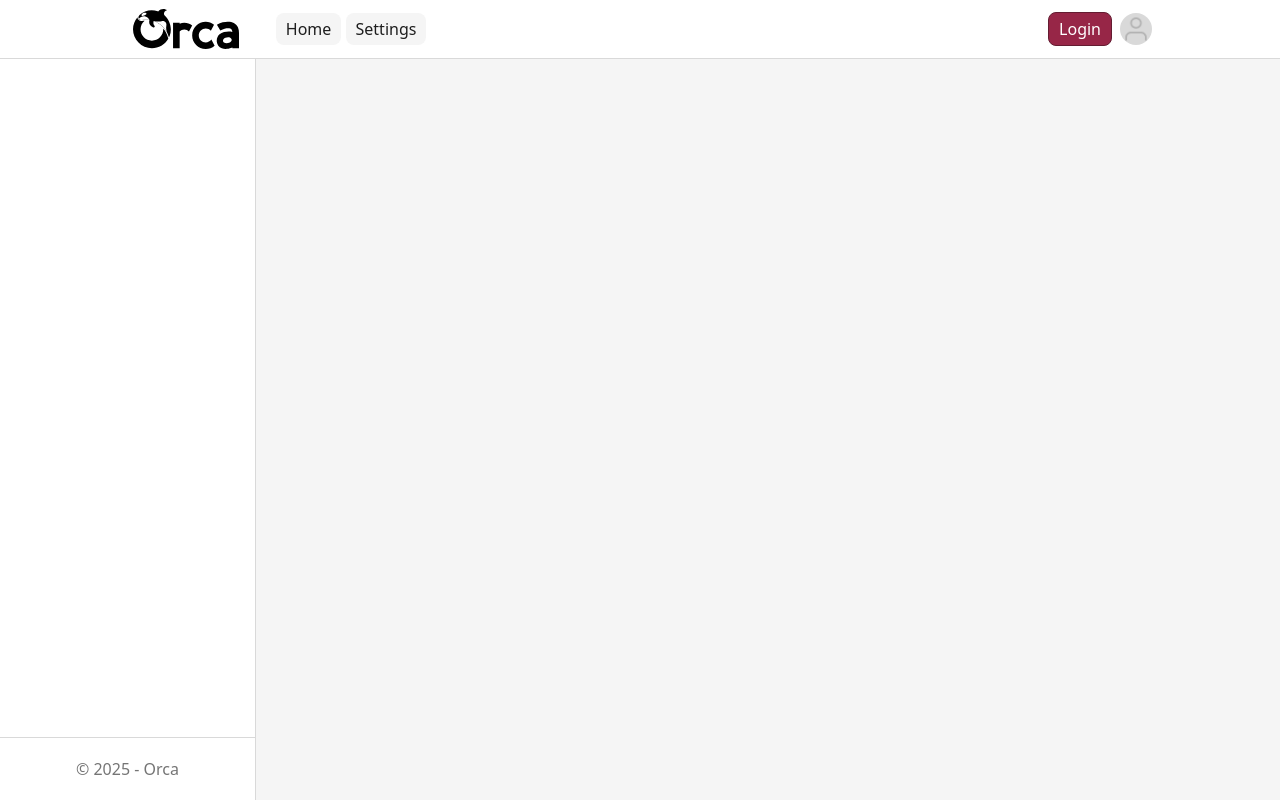
After one commit to angerenage/Orca, a FastAPI app: template app/templates/base.html in a window 1280 px wide. The commit adds this page. Run offline with FastAPI, Linux system fonts and the light colour scheme; the template is opened without the code that fills it, so the values that code supplies are empty.

Commit message:
Add a logo and a new base template and update styles

```diff
--- a/app/static/graph.js
+++ b/app/static/graph.js
@@ -115,9 +115,6 @@ const PercentChart = (target, title, series, opts = {}) => {
     if (!legendEl) {
         legendEl = document.createElement('div');
         legendEl.className = 'legend';
-        legendEl.style.display = 'flex';
-        legendEl.style.gap = '12px';
-        legendEl.style.alignItems = 'center';
         headerWrap.appendChild(legendEl);
     }
     let currentValues = [];
@@ -145,7 +142,6 @@ const PercentChart = (target, title, series, opts = {}) => {
             if (values[i] !== undefined && values[i] !== null) {
                 const val = document.createElement('span');
                 val.className = 'legend-value';
-                val.style.fontWeight = 'bold';
                 const vv = values[i];
                 val.textContent = (typeof vv === 'string') ? vv : cfg.legendFormat(vv, i, s);
                 item.appendChild(val);
--- a/app/static/style.css
+++ b/app/static/style.css
@@ -24,14 +24,77 @@
     --radius-small: 5px;
     --radius-medium: 8px;
     --radius-full: 9999px;
+
+
+    --border-style: 1.5px solid;
+}
+
+* {
+	box-sizing: border-box;
 }
 
 body {
+    display: flex;
+    flex-direction: column;
     margin: 0;
-    padding: 2rem;
+    padding: 0;
+    min-height: 100vh;
     background: var(--bg-base);
     color: var(--text-primary);
     font-family: ui-sans-serif, system-ui, -apple-system, Segoe UI, Roboto, Helvetica, Arial, "Apple Color Emoji", "Segoe UI Emoji";
+}
+
+header {
+    display: flex;
+    gap: 2rem;
+    padding: 0.25rem 8rem;
+    align-items: center;
+    background-color: var(--bg-light);
+    border-bottom: var(--border-style) var(--border);
+}
+
+.avatar {
+    height: 2rem;
+    width: 2rem;
+    border-radius: var(--radius-full);
+    margin-left: auto;
+}
+
+.logo {
+    height: 2.5rem;
+    margin: 5px;
+}
+
+.content {
+    display: flex;
+    flex: 1;
+    min-height: 0;
+}
+
+aside {
+    display: flex;
+    flex-direction: column;
+    min-width: 20%;
+    align-items: flex-start;
+    background-color: var(--bg-light);
+    border-right: var(--border-style) var(--border);
+}
+
+main {
+    flex: 1;
+    display: flex;
+    flex-direction: column;
+    gap: 1rem;
+    padding: 2rem 4rem;
+}
+
+footer {
+    margin-top: auto;
+    padding: 0.25rem;
+    width: 100%;
+    background-color: var(--bg-light);
+    border-top: var(--border-style) var(--border);
+    text-align: center;
 }
 
 
@@ -45,6 +108,11 @@ body {
     gap: 1rem;
 }
 
+.flex {
+    display: flex;
+    gap: 0.5rem;
+}
+
 .row {
     display: flex;
     gap: 1rem;
@@ -56,6 +124,20 @@ body {
     justify-content: space-between;
 }
 
+.flex-1 {
+    flex: 1;
+}
+
+
+
+
+.align-center {
+    align-items: center;
+}
+
+.justify-center {
+    justify-content: center;
+}
 
 
 
@@ -70,7 +152,7 @@ body {
 }
 
 .border {
-    border: 1.5px solid var(--border);
+    border: var(--border-style) var(--border);
 }
 
 .rounded-small {
@@ -81,7 +163,7 @@ body {
     border-radius: var(--radius-medium);
 }
 
-.round {
+.rounded-full {
     border-radius: var(--radius-full);
 }
 
@@ -101,6 +183,10 @@ body {
     margin: 1.5rem;
 }
 
+.ml-auto {
+    margin-left: auto;
+}
+
 .p-0 {
     padding: 0;
 }
@@ -117,9 +203,35 @@ body {
     padding: 1.5rem;
 }
 
-.flex {
-    display: flex;
+
+
+
+
+button, .button {
+    background: var(--primary);
+    color: var(--text-inverse);
+    text-decoration: none;
+    border: var(--border-style) var(--border-primary);
+    border-radius: var(--radius-medium);
+    padding: 5px 10px;
+    cursor: pointer;
+    transition: background 0.3s;
 }
+
+button:hover, .button:hover {
+    background: var(--primary-hover);
+}
+
+button.ghost, .button.ghost {
+    background: var(--bg-base);
+    color: var(--text-primary);
+    border: none;
+}
+
+button.ghost:hover, .button.ghost:hover {
+    background: var(--bg-dark);
+}
+
 
 
 
@@ -136,6 +248,7 @@ body {
     gap: 14px;
     align-items: center;
     flex-wrap: wrap;
+    justify-content: flex-end;
 }
 
 .legend-item {
@@ -152,3 +265,7 @@ body {
     height: 14px;
     border-radius: 2px;
 }
+
+.legend-value {
+    font-weight: bold;
+}
--- /dev/null
+++ b/app/templates/base.html
@@ -0,0 +1,34 @@
+<!doctype html>
+<html lang="fr">
+<head>
+    <meta charset="utf-8">
+    <meta name="viewport" content="width=device-width,initial-scale=1">
+    <title>{% block title %}Orca{% endblock %}</title>
+    <link rel="icon" type="image/png" href="/static/favicon.png">
+    <link rel="stylesheet" href="/static/style.css">
+    {% block head %}{% endblock %}
+</head>
+<body>
+    <header>
+        <img src="/static/orca-long-dark.svg" alt="Orca Logo" class="logo">
+        <nav>
+            <a href="/" class="button ghost">Home</a>
+            <a href="/settings" class="button ghost">Settings</a>
+        </nav>
+        <div class="flex ml-auto align-center">
+            <a href="/login" class="button">Login</a>
+            <img src="/static/default-avatar.png" alt="User Avatar" class="avatar">
+        </div>
+    </header>
+    <div class="content">
+        <aside>
+            <footer>
+                <p class="muted">&copy; 2025 - Orca</p>
+            </footer>
+        </aside>
+        <main>
+            {% block content %}{% endblock %}
+        </main>
+    </div>
+</body>
+</html>
```
Also changed, not shown: app/templates/index.html (+9 -11 lines), app/static/default-avatar.png (added), app/static/favicon.png (added), app/static/orca-long-dark.svg (added), app/static/orca-long-light.svg (added), app/static/orca-short.svg (added).
